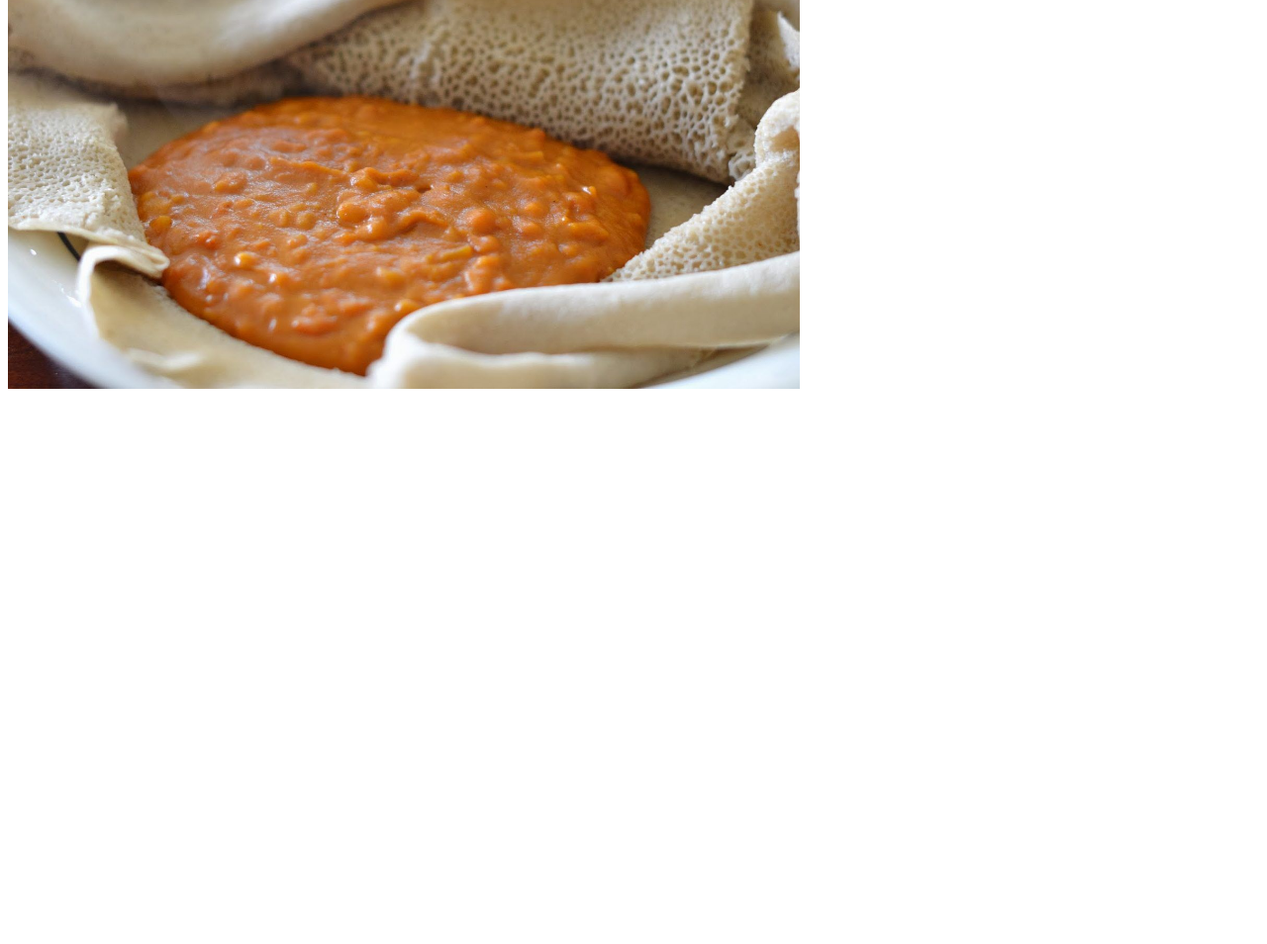
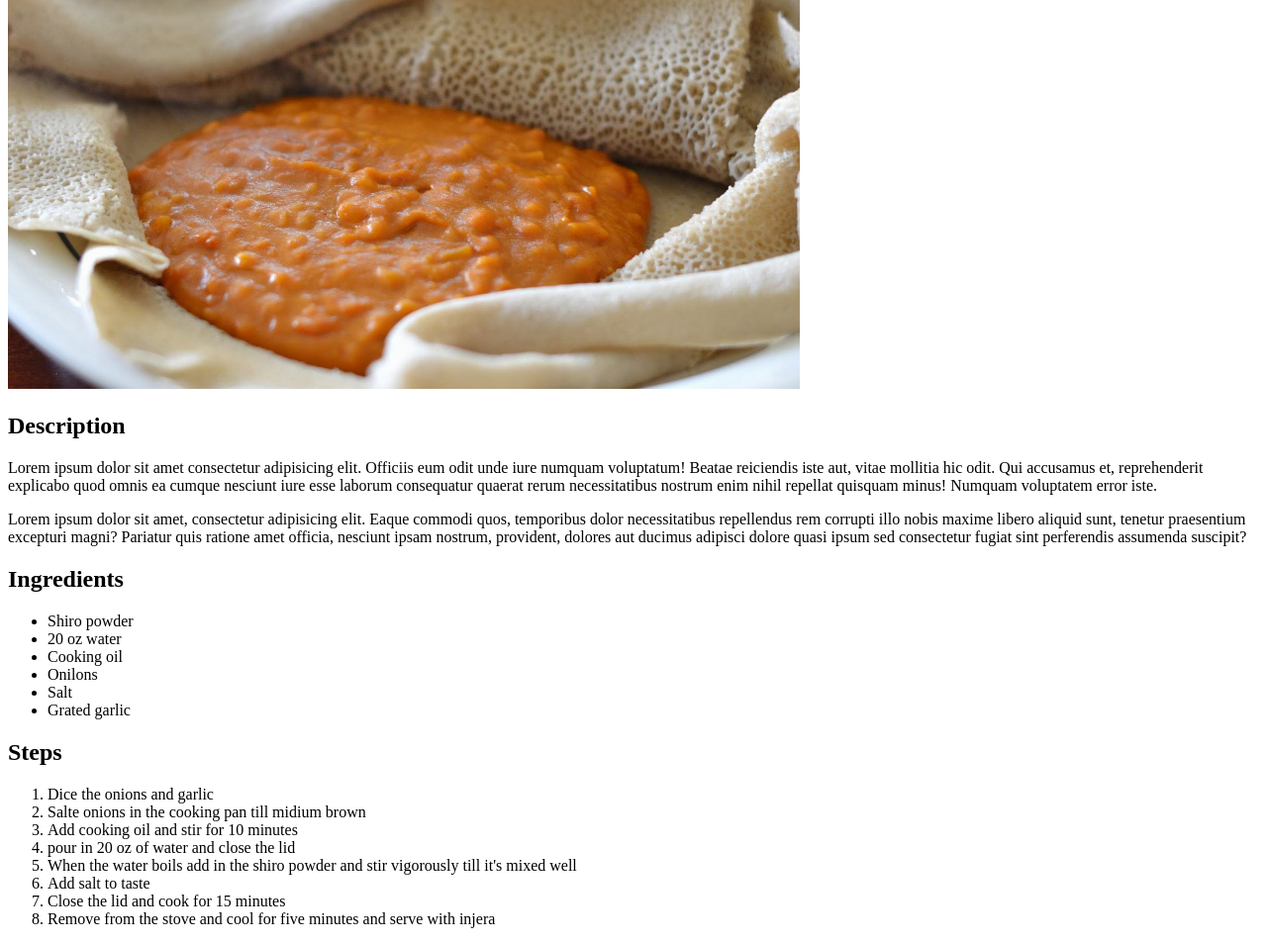
Before and after one commit to Spacegirl077/odin-recipes, a plain HTML site: page recipes/shiro.html in a window 1280 px wide. Shown: the part 246-1200 px from the top of the page at 99% size. Before the commit the page ends 800 px from the top, so only its background shows below. Drawn offline with Linux system fonts and the light colour scheme.

Commit message:
Added content to shiro.html

```diff
--- a/recipes/shiro.html
+++ b/recipes/shiro.html
@@ -7,7 +7,29 @@
     <body>
         <h1>Shiro Recipe</h1>
         <img src="img/shiro.jpg" alt="shiro wot" width="800">
-
+        <h2>Description</h2>
+        <p>Lorem ipsum dolor sit amet consectetur adipisicing elit. Officiis eum odit unde iure numquam voluptatum! Beatae reiciendis iste aut, vitae mollitia hic odit. Qui accusamus et, reprehenderit explicabo quod omnis ea cumque nesciunt iure esse laborum consequatur quaerat rerum necessitatibus nostrum enim nihil repellat quisquam minus! Numquam voluptatem error iste.</p>
+        <p>Lorem ipsum dolor sit amet, consectetur adipisicing elit. Eaque commodi quos, temporibus dolor necessitatibus repellendus rem corrupti illo nobis maxime libero aliquid sunt, tenetur praesentium excepturi magni? Pariatur quis ratione amet officia, nesciunt ipsam nostrum, provident, dolores aut ducimus adipisci dolore quasi ipsum sed consectetur fugiat sint perferendis assumenda suscipit?</p>
+        <h2>Ingredients</h2>
+        <ul>
+            <li>Shiro powder</li>
+            <li>20 oz water</li>
+            <li>Cooking oil</li>
+            <li>Onilons</li>
+            <li>Salt</li>
+            <li>Grated garlic</li>
+        </ul>
+        <h2>Steps</h2>
+        <ol>
+            <li>Dice the onions and garlic</li>
+            <li>Salte onions in the cooking pan till midium brown</li>
+            <li>Add cooking oil and stir for 10 minutes</li>
+            <li>pour in 20 oz of water and close the lid</li>
+            <li>When the water boils add in the shiro powder and stir vigorously till it's mixed well</li>
+            <li>Add salt to taste</li>
+            <li>Close the lid and cook for 15 minutes</li>
+            <li>Remove from the stove and cool for five minutes and serve with injera</li>
+        </ol>
     </body>
 
 </html>
```
